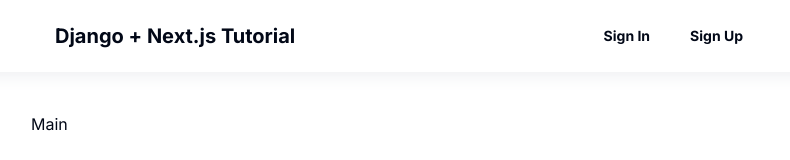
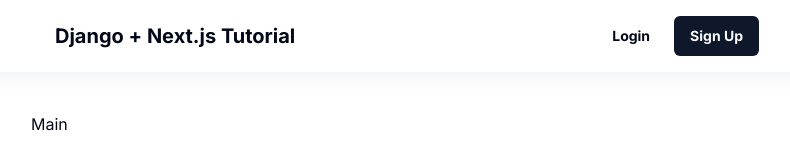
Before and after one commit to MarinaYano/django-next-auth, a Next.js app in the folder frontend/: page / in a window 1280 px wide. Shown: the top 160 px of the page, without its empty margins (233-1023 px from the left). Built offline with nearby package versions, Linux system fonts and the light colour scheme; no server answers.

Commit message:
update: remove variant from signup button and change sign in to login

```diff
--- a/frontend/components/auth/navigation.tsx
+++ b/frontend/components/auth/navigation.tsx
@@ -31,11 +31,10 @@ const Navigation = ({ user }: NavigationProps) => {
               variant='ghost'
               className="font-bold"
             >
-              <Link href="/login">Sign In</Link>
+              <Link href="/login">Login</Link>
             </Button>
             <Button
               asChild
-              variant='ghost'
               className="font-bold"
             >
               <Link href="/signup">Sign Up</Link>
```
